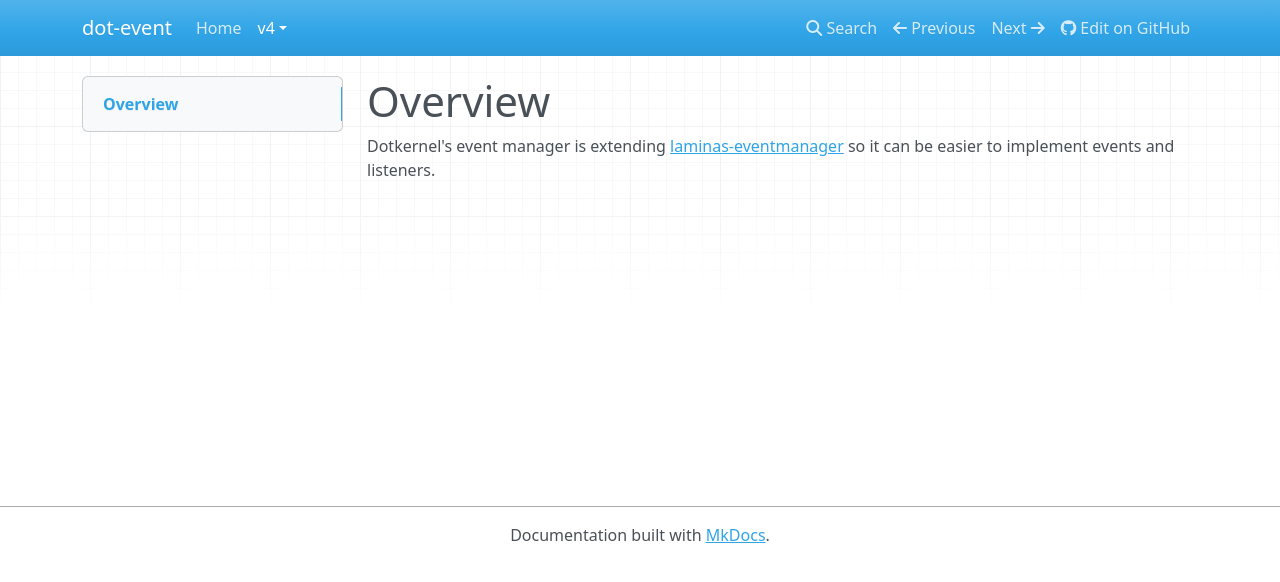
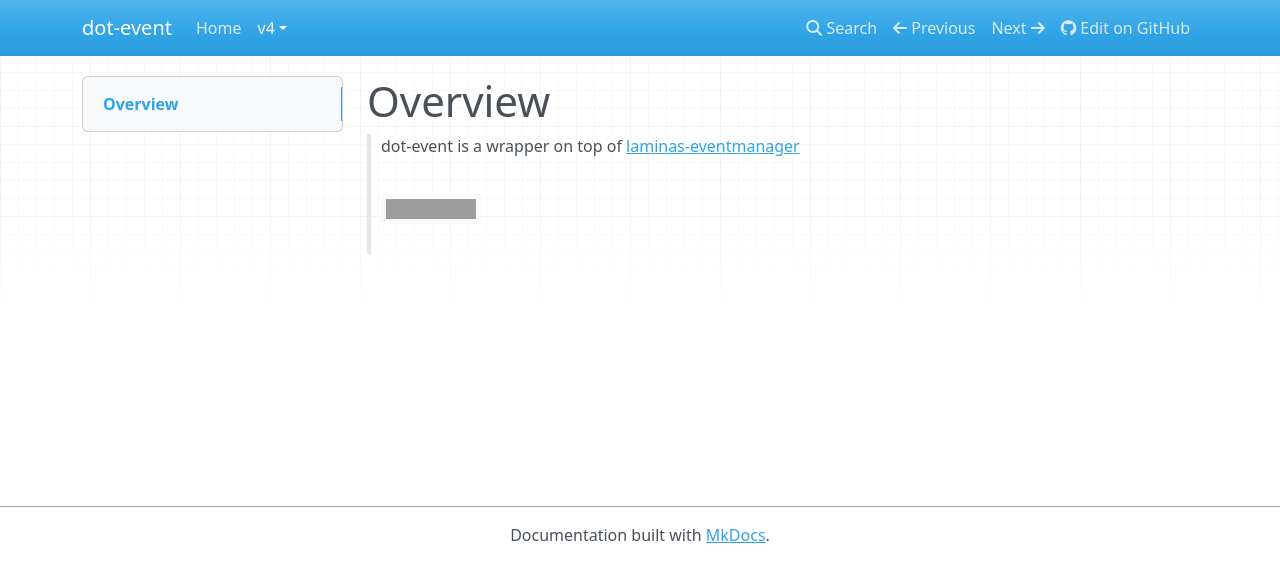
Before and after one commit to dotkernel/dot-event, an MkDocs documentation site: the page built from docs/book/v4/overview.md, in a window 1280 px wide. Shown: the top 582 px of the page. Built offline with MkDocs 1.6.1, drawn with Linux system fonts in a browser that asks for light colours; nearby versions of some CDN libraries; grey boxes are pictures that could not be loaded.

Commit message:
Update overview.md

```diff
--- a/docs/book/v4/overview.md
+++ b/docs/book/v4/overview.md
@@ -1,4 +1,5 @@
 # Overview
 
-Dotkernel's event manager is extending [laminas-eventmanager](https://docs.laminas.dev/laminas-eventmanager/)
-so it can be easier to implement events and listeners.
+> dot-event is a wrapper on top of [laminas-eventmanager](https://github.com/laminas/laminas-eventmanager)
+>
+> ![OSS Lifecycle](https://img.shields.io/osslifecycle/laminas/laminas-eventmanager)
```
